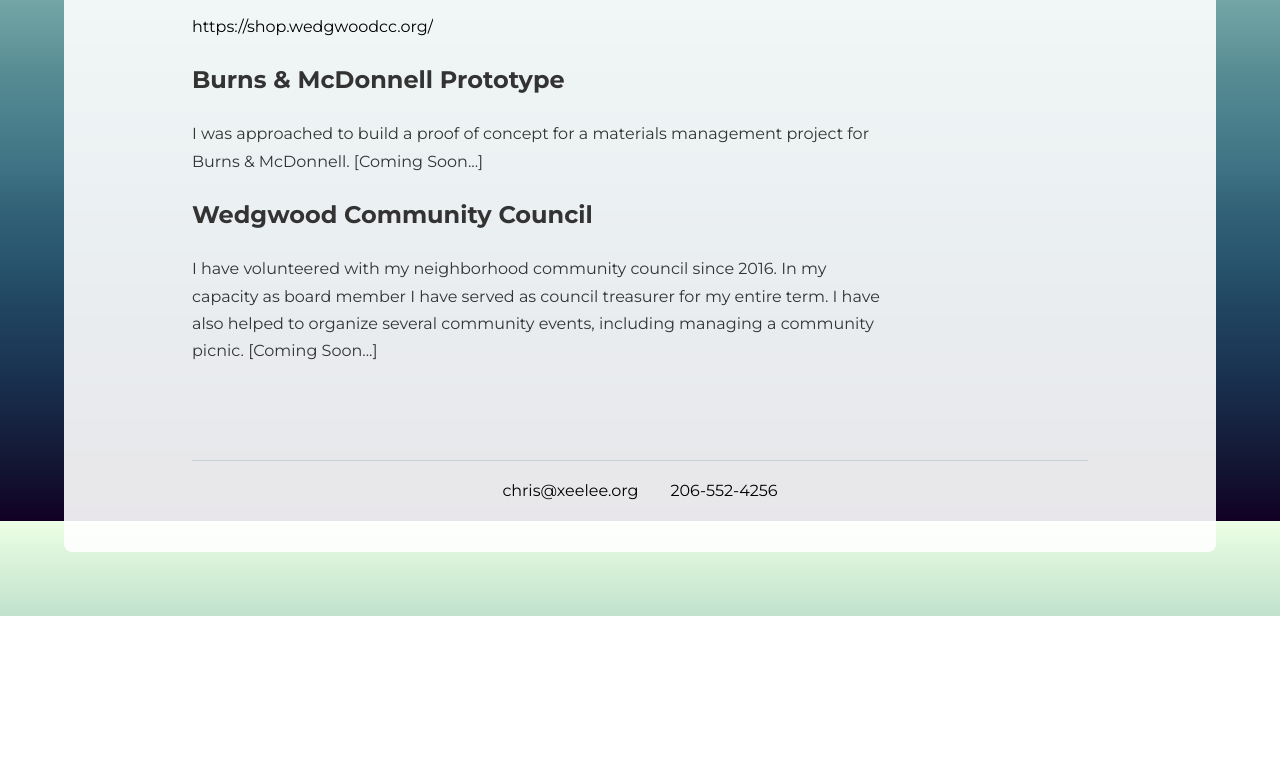
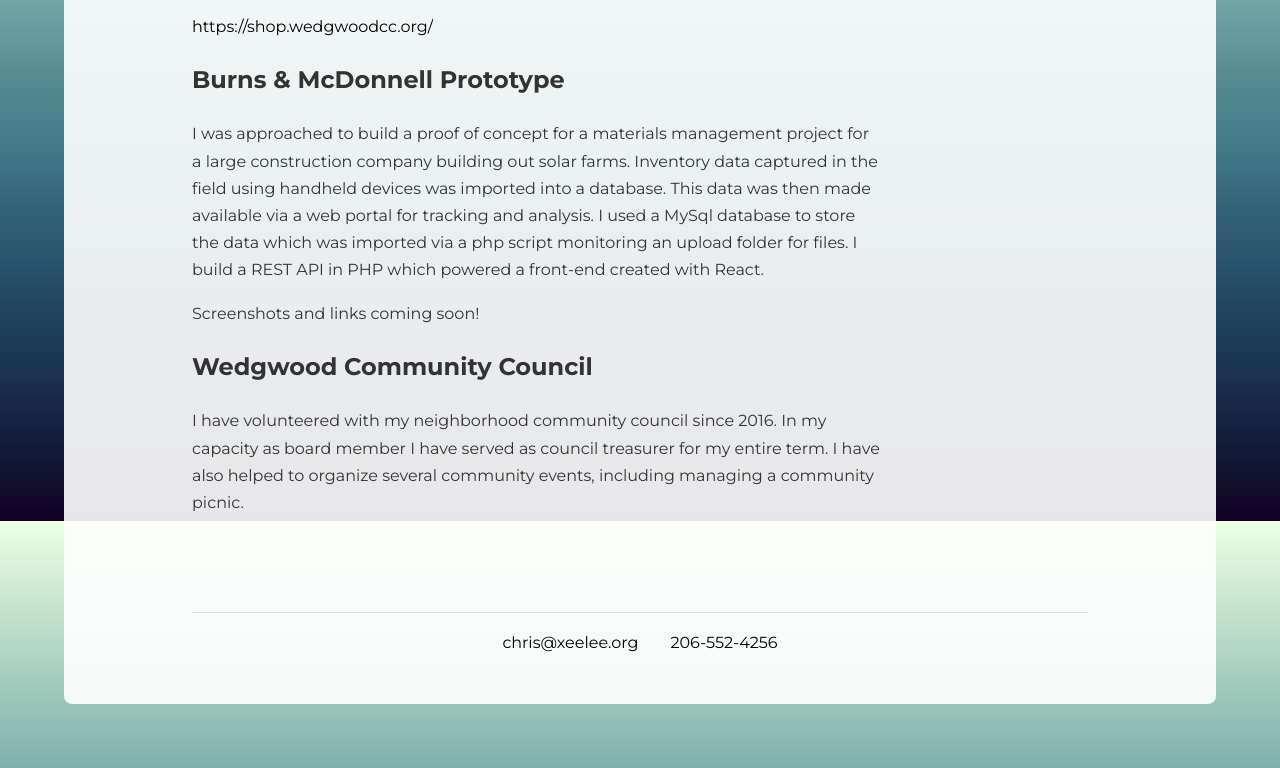
Before and after one commit to hchris28/chrishaskins, a Gatsby site: page /personal-pursuits in a window 1280 px wide. Shown: the part 1079-1847 px from the top of the page. Before the commit the page ends 1695 px from the top, so only its background shows below. Built offline with nearby package versions, Linux system fonts and the light colour scheme; Gatsby itself is replaced by a stand-in of ours.

Commit message:
Added to personal pursuits page

```diff
--- a/src/pages/personal-pursuits/index.tsx
+++ b/src/pages/personal-pursuits/index.tsx
@@ -42,15 +42,18 @@ const PeronsalPursuits = (props: PageProps): JSX.Element => {
             </p>
             <h2>Burns &amp; McDonnell Prototype</h2>
             <p>
-                I was approached to build a proof of concept for a materials management project for Burns & McDonnell.
-                [Coming Soon...]
+                I was approached to build a proof of concept for a materials management project for a large construction company
+                building out solar farms. Inventory data captured in the field using handheld devices was imported into a database.
+                This data was then made available via a web portal for tracking and analysis. I used a MySql database to store the
+                data which was imported via a php script monitoring an upload folder for files. I build a REST API in PHP which
+                powered a front-end created with React.
             </p>
+            <p>Screenshots and links coming soon!</p>
             <h2>Wedgwood Community Council</h2>
             <p>
                 I have volunteered with my neighborhood community council since 2016. In my capacity as board member I have served
                 as council treasurer for my entire term. I have also helped to organize several community events, including managing
                 a community picnic.
-                [Coming Soon...]
             </p>
         </main>
     )
```
